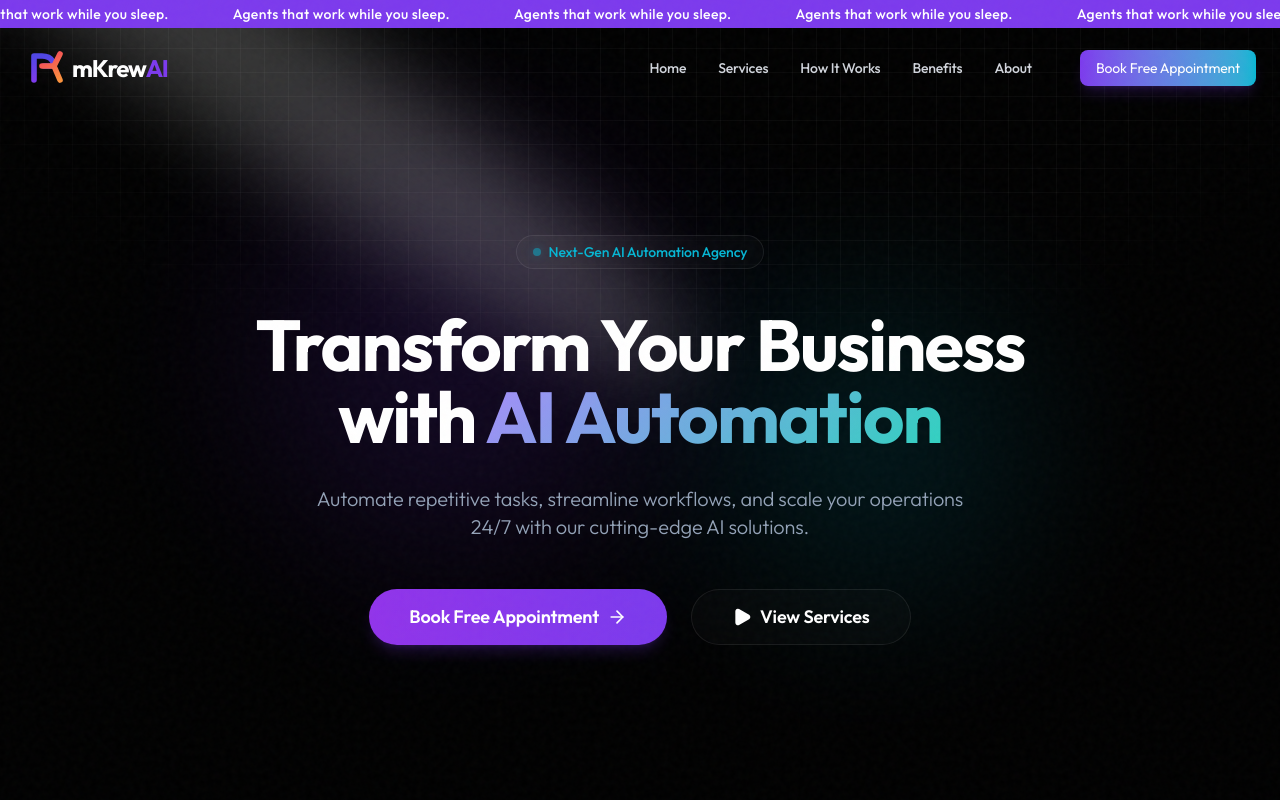
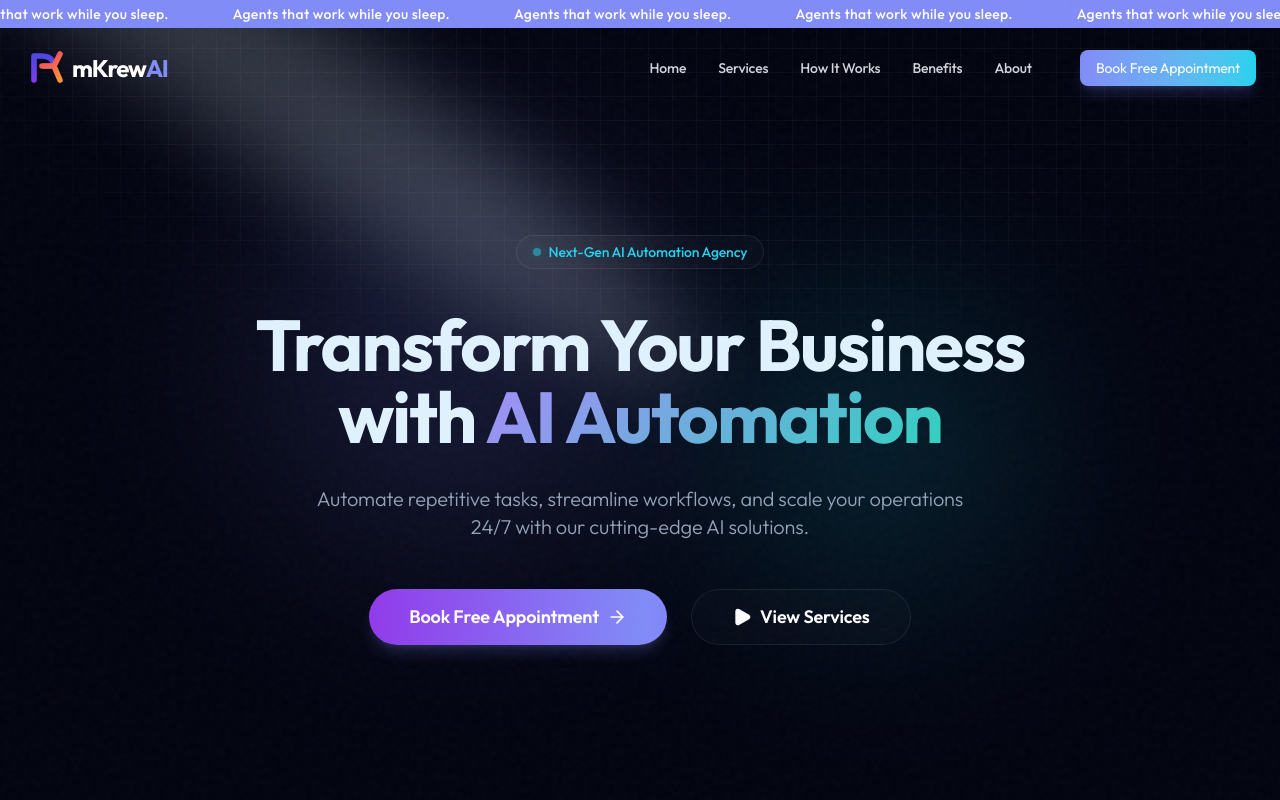
Before and after one commit to mukeshmk18/webdev_r1, a Next.js app: page / in a window 1280 px wide. Shown: the top 800 px of the page. Built offline with nearby package versions, Linux system fonts and the light colour scheme.

Commit message:
Updated theme to premium deep midnight blue and pale blue palette

```diff
--- a/app/globals.css
+++ b/app/globals.css
@@ -1,16 +1,22 @@
 @import "tailwindcss";
 
 :root {
-  --background: #0a0a0a;
-  --foreground: #ffffff;
+  --background: #020410;
+  /* Deep Midnight Blue instead of Black */
+  --foreground: #E0F2FE;
+  /* Light Pale Blue instead of White */
 
-  --primary: #7c3aed;
-  --secondary: #06b6d4;
-  --accent: #3b82f6;
+  --primary: #818cf8;
+  /* Soft Indigo */
+  --secondary: #22d3ee;
+  /* Cyan */
+  --accent: #38bdf8;
+  /* Sky Blue */
 
   --text-secondary: #94a3b8;
-  --surface: rgba(26, 26, 26, 0.8);
-  --surface-hover: rgba(30, 30, 30, 0.9);
+  --surface: rgba(30, 41, 59, 0.5);
+  /* Slate-based surface */
+  --surface-hover: rgba(30, 41, 59, 0.8);
 }
 
 @theme inline {
--- a/components/sections/Hero.tsx
+++ b/components/sections/Hero.tsx
@@ -12,11 +12,11 @@ export function Hero() {
     return (
         <section
             id="home"
-            className="relative min-h-[100vh] flex items-center justify-center overflow-hidden pt-20 bg-black/[0.96] antialiased bg-grid-white/[0.02]"
+            className="relative min-h-[100vh] flex items-center justify-center overflow-hidden pt-20 bg-background antialiased bg-grid-white/[0.02]"
         >
             <Spotlight
                 className="-top-40 left-0 md:left-60 md:-top-20"
-                fill="white"
+                fill="#E0F2FE"
             />
 
             {/* Background Effects */}
--- a/components/sections/HowItWorks.tsx
+++ b/components/sections/HowItWorks.tsx
@@ -32,7 +32,7 @@ const steps = [
 
 export function HowItWorks() {
     return (
-        <section id="how-it-works" className="py-24 bg-black/50 relative">
+        <section id="how-it-works" className="py-24 bg-background/50 relative">
             <div className="container px-4 md:px-6">
                 <div className="text-center mb-16">
                     <h2 className="text-3xl md:text-5xl font-bold mb-4">How It Works</h2>
--- a/components/sections/SocialProof.tsx
+++ b/components/sections/SocialProof.tsx
@@ -45,7 +45,7 @@ const faqs = [
 
 export function SocialProof() {
     return (
-        <section className="py-24 bg-black relative">
+        <section className="py-24 bg-background relative">
             <div className="container px-4 md:px-6">
 
                 {/* FAQ Section */}
```
